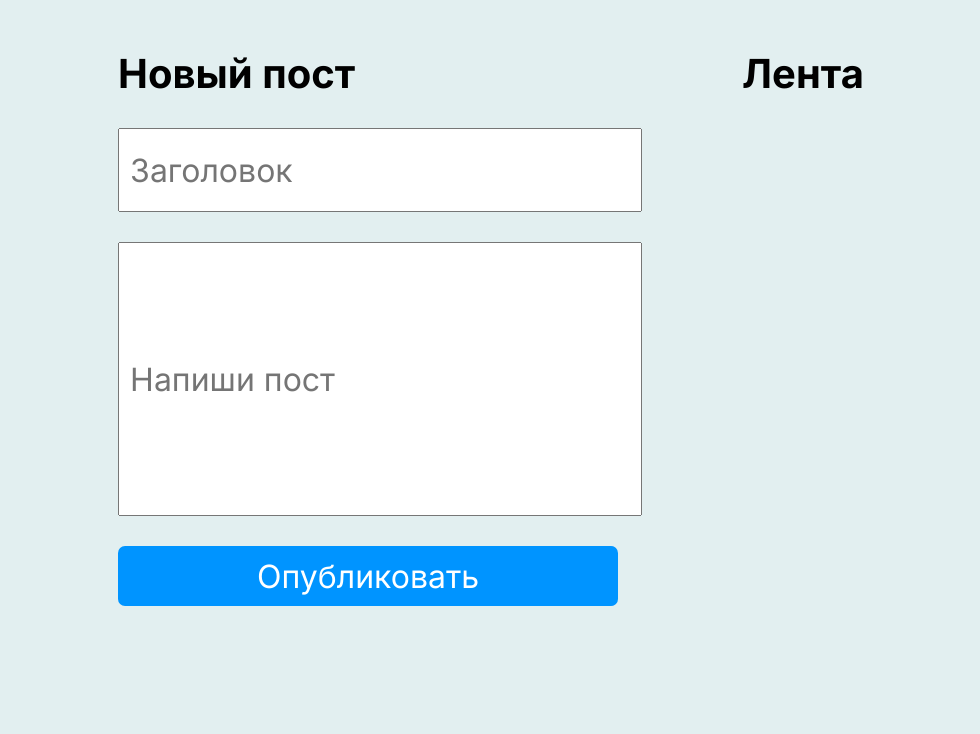
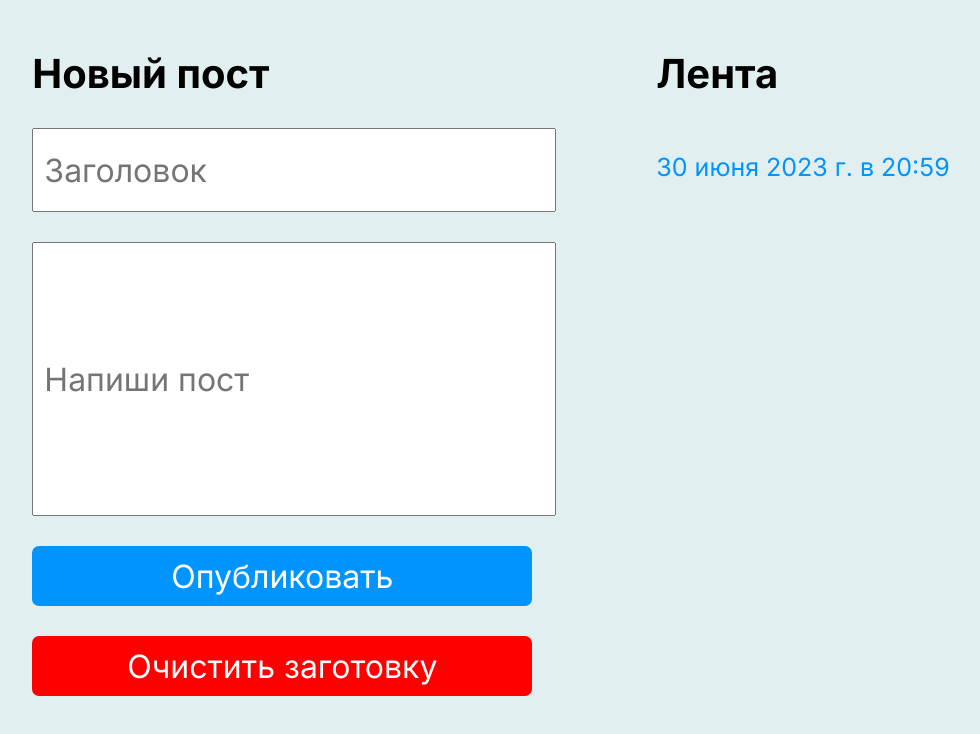
Before and after one commit to alexandrmetelkovit/blog-app, a plain HTML site: page index.html in a window 1280 px wide. Both pictures are taken after a click on the button "Опубликовать". Shown: the whole page, without its empty margins (149-1129 px from the left). Drawn offline with Linux system fonts and the light colour scheme.

Commit message:
add resetbtn

```diff
--- a/css/index.css
+++ b/css/index.css
@@ -43,26 +43,41 @@ body {
   font-size: 32px;
   line-height: 39px;
   font-weight: 400;
-  color: #979797;
 }
 
 .post__text__input {
+  width: 500px;
   height: 250px;
 }
 
-.new_post_btn {
+.new_post_btn,
+.reset_post_btn {
   font-family: inherit;
   width: 500px;
   height: 60px;
   border-radius: 7px;
   border: none;
   background-color: #0094ff;
+  cursor: pointer;
+}
+
+.reset_post_btn {
+  background-color: red;
+}
+
+.new_post_btn:hover,
+.reset_post_btn:hover {
+  opacity: 0.7;
 }
 
 .text__btn {
   font-size: 32px;
   line-height: 39px;
   font-weight: 400;
+  color: #fff;
+}
+
+.text__btn_red {
   color: #fff;
 }
 
@@ -79,6 +94,12 @@ body {
   color: #979797;
 }
 
+.post__date {
+  font-size: 25px;
+  font-weight: 400;
+  color: #0094ff;
+}
+
 .post__title {
   margin-bottom: 15px;
   font-size: 32px;
@@ -92,3 +113,15 @@ body {
   line-height: 30px;
   color: #000;
 }
+
+.post {
+  margin-bottom: 20px;
+}
+
+.post__title__symbols,
+.post__text__symbols {
+  display: none;
+  color: #f00;
+  font-size: 25px;
+  font-weight: 400;
+}
--- a/index.html
+++ b/index.html
@@ -21,16 +21,23 @@
             <div class="col__left">
                 <h2 class="title__blog">Новый пост</h2>
                 <input class="js-post__title__input post__title__input" placeholder="Заголовок" type="text" />
+                <div class="js-post__title__symbols post__title__symbols">
+                    Заголовок больше 50 символов
+                </div>
                 <input class="js-post__text__input post__text__input" placeholder="Напиши пост" type="text" />
+                <div class="js-post__text__symbols post__text__symbols">
+                    Пост больше 100 символов
+                </div>
                 <button class="js-new_post_btn new_post_btn">
                     <p class="text__btn">Опубликовать</p>
+                </button>
+                <button class="js-reset_post_btn reset_post_btn">
+                    <p class="text__btn">Очистить заготовку</p>
                 </button>
             </div>
             <div class="col__right">
                 <h2 class="title__blog">Лента</h2>
-                <div class="js-posts posts title__blog">
-                    Тут пока пусто...
-                </div>
+                <div class="js-posts posts title__blog">Тут пока пусто...</div>
             </div>
         </div>
     </div>
--- a/js/index.js
+++ b/js/index.js
@@ -1,157 +1,53 @@
-// // объявление переменной
-// const posts = [];
+const posts = [];
 
-// const TITLE_VALIDATION_LIMIT = 10;
-// const TEXT_VALIDATION_LIMIT = 20;
+const date = new Date();
 
-// const postTitleInputNode = document.querySelector(".js-post-title-input");
-// const postTextInputNode = document.querySelector(".js-post-text-input");
-// const newPostBtnNode = document.querySelector(".js-new-post-btn");
-// const postsNode = document.querySelector(".js-posts");
-// const validationMessage = document.getElementById("validationMessage");
-
-// newPostBtnNode.addEventListener("click", function () {
-//   const postFromUser = getPostFromUser();
-
-//   addPost(postFromUser);
-
-//   renderPosts();
-// });
-
-// // 1. postTitleInputNode.addEventListener("input", function (event) {
-// //   //хотя тут можно было обойтись и без event.target, а напрямую проверить postTitleInputNode.value
-// //   const currentValue = event.target.value;
-// //   if (currentValue.length > TITLE_VALIDATION_LIMIT) {
-// //     //вынесли в константы значение TITLE_VALIDATION_LIMIT
-// //     validationMessage.innerText = `Длина заголовка не должна превышать ${TITLE_VALIDATION_LIMIT} символов`;
-// //     validationMessage.classList.remove('validationMessage_hidden');
-// //   } else {
-// //     validationMessage.classList.add('validationMessage_hidden');
-// //   }
-// // });
-
-// // 2. Что такое хендлер?
-// // Handler – это класс, который используется для работы с очередью сообщений, связанной с потоком.
-// // postTitleInputNode.addEventListener("input", function () {
-// //   validation();
-// // });
-
-// // 3.
-// postTitleInputNode.addEventListener("input", validation);
-
-// // 1.  мы просто скопировали кусок кода выше и немного подправили его под валидацию длины текста
-// // postTextInputNode.addEventListener("input", function (event) {
-// //   const currentValue = event.target.value;
-// //   if (currentValue.length > TEXT_VALIDATION_LIMIT) {
-// //     //TODO: остается проблема - если у нас уже показано сообщение о валидации по длине заголовка
-// //     //то если начать вводить текст поста, то предупреждение пропадет
-// //     validationMessage.innerText = `Длина текста не должна превышать ${TEXT_VALIDATION_LIMIT} символов`;
-// //     validationMessage.classList.remove('validationMessage_hidden');
-// //   } else {
-// //     validationMessage.classList.add('validationMessage_hidden');
-// //   }
-// // });
-
-// // 2. Что такое хендлер?
-// // Handler – это класс, который используется для работы с очередью сообщений, связанной с потоком.
-// // postTextInputNode.addEventListener("input", function () {
-// //   validation();
-// // });
-
-// // 3.
-// postTextInputNode.addEventListener("input", validation);
-
-// function validation() {
-//   const titleLen = postTitleInputNode.value.length;
-//   const textLen = postTextInputNode.value.length;
-
-//   if (titleLen > TITLE_VALIDATION_LIMIT) {
-//     validationMessage.innerText = `Длина заголовка не должна превышать ${TITLE_VALIDATION_LIMIT} символов`;
-//     validationMessage.classList.remove("validationMessage_hidden");
-//     return;
-//   }
-
-//   if (textLen > TEXT_VALIDATION_LIMIT) {
-//     validationMessage.innerText = `Длина текста не должна превышать ${TEXT_VALIDATION_LIMIT} символов`;
-//     validationMessage.classList.remove("validationMessage_hidden");
-//     return;
-//   }
-
-//   validationMessage.classList.add("validationMessage_hidden");
-// }
-
-// function getPostFromUser() {
-//   const title = postTitleInputNode.value;
-//   const text = postTextInputNode.value;
-
-//   return {
-//     title: title,
-//     text: text,
-//   };
-// }
-
-// function addPost({ title, text }) {
-//   const currentDate = new Date();
-//   const dt = `${currentDate.getDate()}.${0}${currentDate.getMonth() + 1}.${currentDate.getFullYear()}, ${currentDate.getHours()}:${0}${currentDate.getMinutes()}`
-
-//   posts.push({
-//     dt,
-//    title,
-//    text,
-//   });
-// }
-
-// function getPost() {
-//   return posts;
-// }
-
-// function renderPosts() {
-//   const posts = getPost();
-
-//   let postsHTML = "";
-//   posts.forEach((post) => {
-//     postsHTML += `
-//         <div class = 'post'>
-//         <p class = 'post__date'>${post.dt}</p>
-//         <p class = 'post__title'>${post.title}</p>
-//         <p class = 'post__text'>${post.text}</p>
-//         </div>
-//     `;
-//   });
-
-//   postsNode.innerHTML = postsHTML;
-// }
-
-
-let post = {
-  title: '',
-  text: ''
-};
+const symbolTitleLimit = 50;
+const symbolTextLimit = 100;
 
  const postTitleInputNode = document.querySelector('.js-post__title__input');
  const postTextInputNode = document.querySelector('.js-post__text__input');
- const newPostBtnNode = document.querySelector('.js-new_post_btn ');
+ const newPostBtnNode = document.querySelector('.js-new_post_btn');
+ const resetPostBtnNode = document.querySelector('.js-reset_post_btn');
  const postsNode = document.querySelector('.js-posts');
 
+ const postTitleSymbols = document.querySelector('.js-post__title__symbols');
+ const postTextSymbols = document.querySelector('.js-post__text__symbols');
 
 
+// по клику кнопки будет срабатывать (обработчик события)
  newPostBtnNode.addEventListener('click', function() {
 
  // получить пост от пользователя
   const postFromUser = getPostFromUser();
 
   //вызов (присваиваем значение, которое ввел пользователь "post")
-  setPost(postFromUser);
+  addPost(postFromUser);
 
 //отображение поста
-  renderPost();
+  renderPosts();
+
  });
+
+
+ resetPostBtnNode.addEventListener('click', function() {
+
+resetPost()
+
+ });
+
+ function resetPost() {
+
+   postTitleInputNode.value = '';
+   postTextInputNode.value = '';
+ }
+
 
  // получить пост от пользователя
  function getPostFromUser() {
 
   //Обрабатываем ввод заголовка и описания
-  const title = postTitleInputNode.value;  // получаем заголовок из поля ввода заголовка
+  const title = postTitleInputNode.value;  // получаем заголовок из поля ввода заголовок
   const text = postTextInputNode.value; // получаем описание из поля ввода напиши текст
 
   // возвращаем объект из title и text
@@ -161,28 +57,53 @@ let post = {
   };
  }
 
-//установить пост ..  //сохранить пост
- function setPost(newPost) {
-  post = newPost;
+//добавление в массив
+ function addPost({title, text}) {
+
+
+  posts.push({
+    date: `${getDate()}`,
+    title,
+    text
+  });
  }
 
- function getPost() {
-  return post;
+ // получить посты
+ function getPosts() {
+  return posts;
  }
 
 //отображение одного поста
- function renderPost() {
-  // складываем внутрь HTML
-  // postsNode.innerText = post;
+ function renderPosts() {
+  const posts = getPosts();
 
-  const post = getPost();
   // формирование ХТМЛ через шаблонные строки внутри js
-  const postHTML = `
-  <div class ='post'>
-  <p class='post__title'>${post.title}</p>
-  <p class='post__text'>${post.text}</p>
-  </div>
-  `;
+  let postsHTML = '';
 
-  postsNode.innerHTML = postHTML;
+  posts.forEach(post => {  // добавление отдельного поста
+    postsHTML +=  `
+      <div class ='post'>
+        <p class='post__date'>${post.date}</p>
+        <p class='post__title'>${post.title}</p>
+        <p class='post__text'>${post.text}</p>
+      </div>
+    `
+  });
+
+  postsNode.innerHTML = postsHTML;
  }
+
+function getDate() {
+
+  const option = {
+    year: 'numeric',
+    month: 'long',
+    day: 'numeric',
+    hour: 'numeric',
+    minute: 'numeric',
+  };
+
+ const date = new Date().toLocaleString("ru", option)
+
+return date;
+}
```
